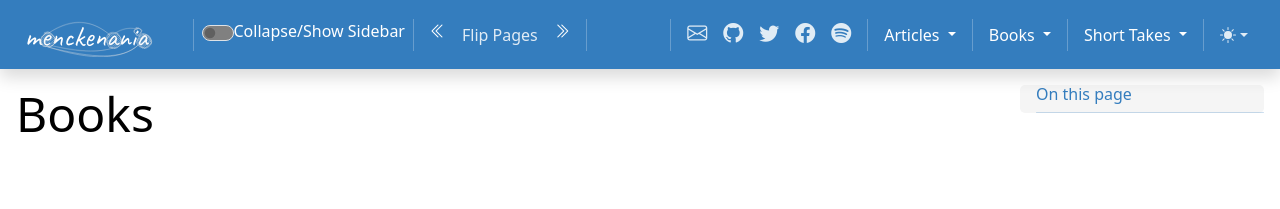
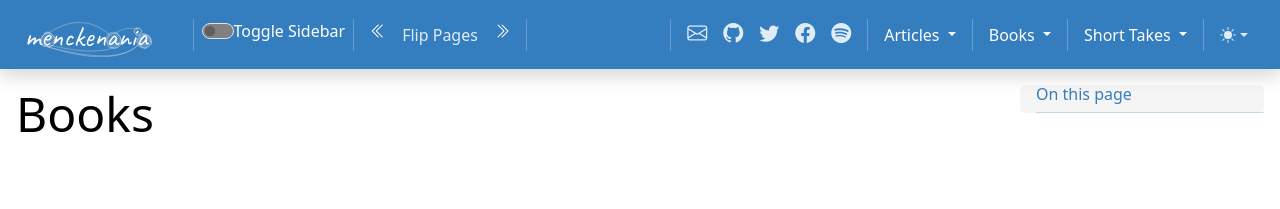
Before and after one commit to menckend/alpha, a Jekyll site: the page built from pages/2/2.md, in a window 1280 px wide. Shown: the top 209 px of the page. Built offline with Jekyll 4.4.1, drawn with Linux system fonts in a browser that asks for light colours.

Commit message:
Update in-page-nav-buttons.html

```diff
--- a/_includes/in-page-nav-buttons.html
+++ b/_includes/in-page-nav-buttons.html
@@ -99,8 +99,8 @@
     </li>
     <li class="nav-item py-2 py-lg-1 col-12 col-lg-auto">
       <div class="form-check form-switch d-flex align-self-center">
-        <input class="form-check-input menck-tn-toggle-control d-flex align-self-center" type="checkbox" id="MenckSidebarToggle" checked data-bs-target="#MenckSidebar" data-bs-toggle="collapse" style="background-color:grey;">
-        <label class="form-check-label menck-tn-toggle-label  d-flex align-self-center" for="MenckSidebarToggle" style="color:white;">Collapse/Show Sidebar</label>
+        <input class="form-check-input menck-tn-toggle-control" type="checkbox" id="MenckSidebarToggle" checked data-bs-target="#MenckSidebar" data-bs-toggle="collapse" style="background-color:grey;">
+        <label class="form-check-label menck-tn-toggle-label" for="MenckSidebarToggle" style="color:white;"> Toggle Sidebar</label>
       </div>
     </li>
     <li class="nav-item py-2 py-lg-1 col-12 col-lg-auto">
```
